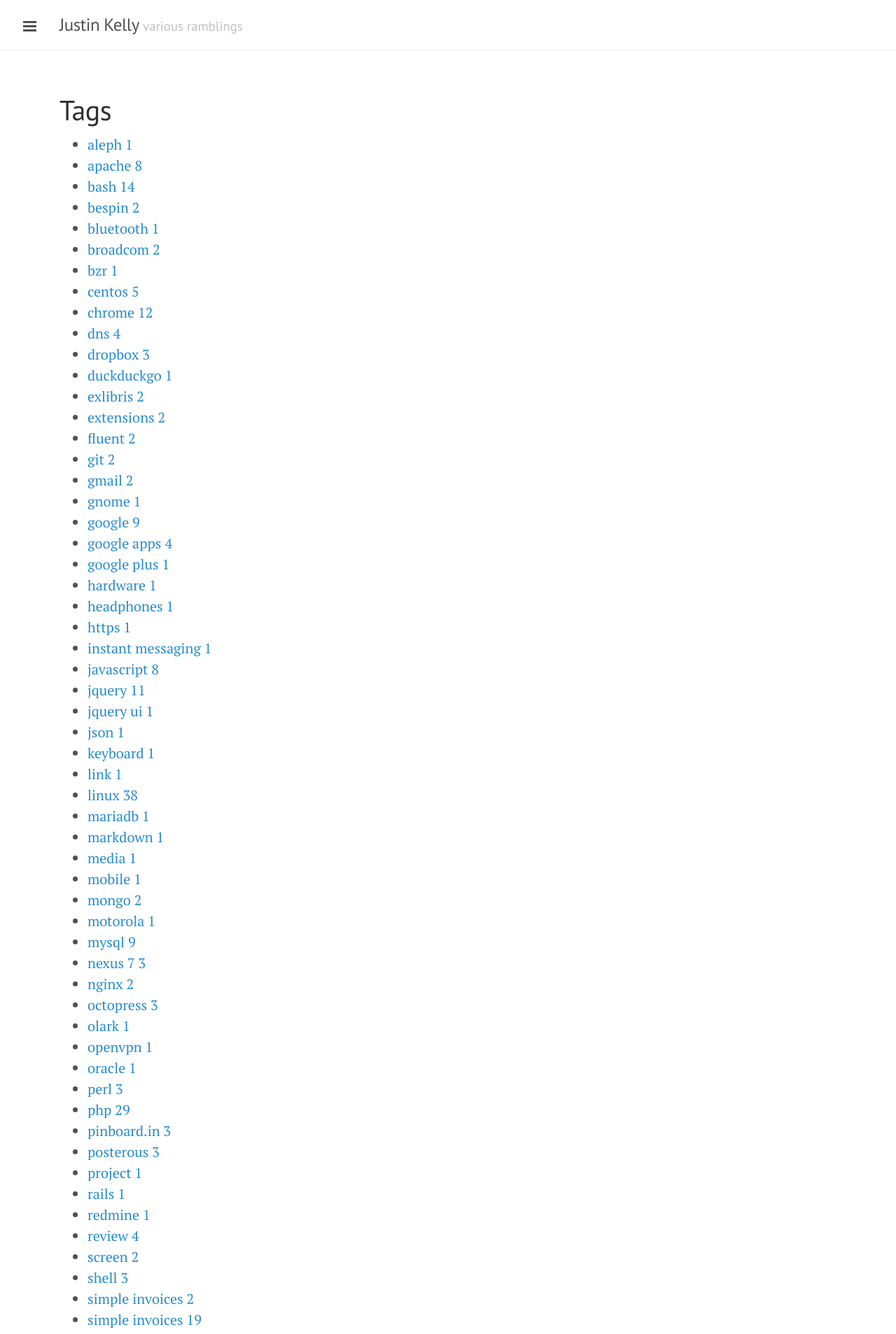
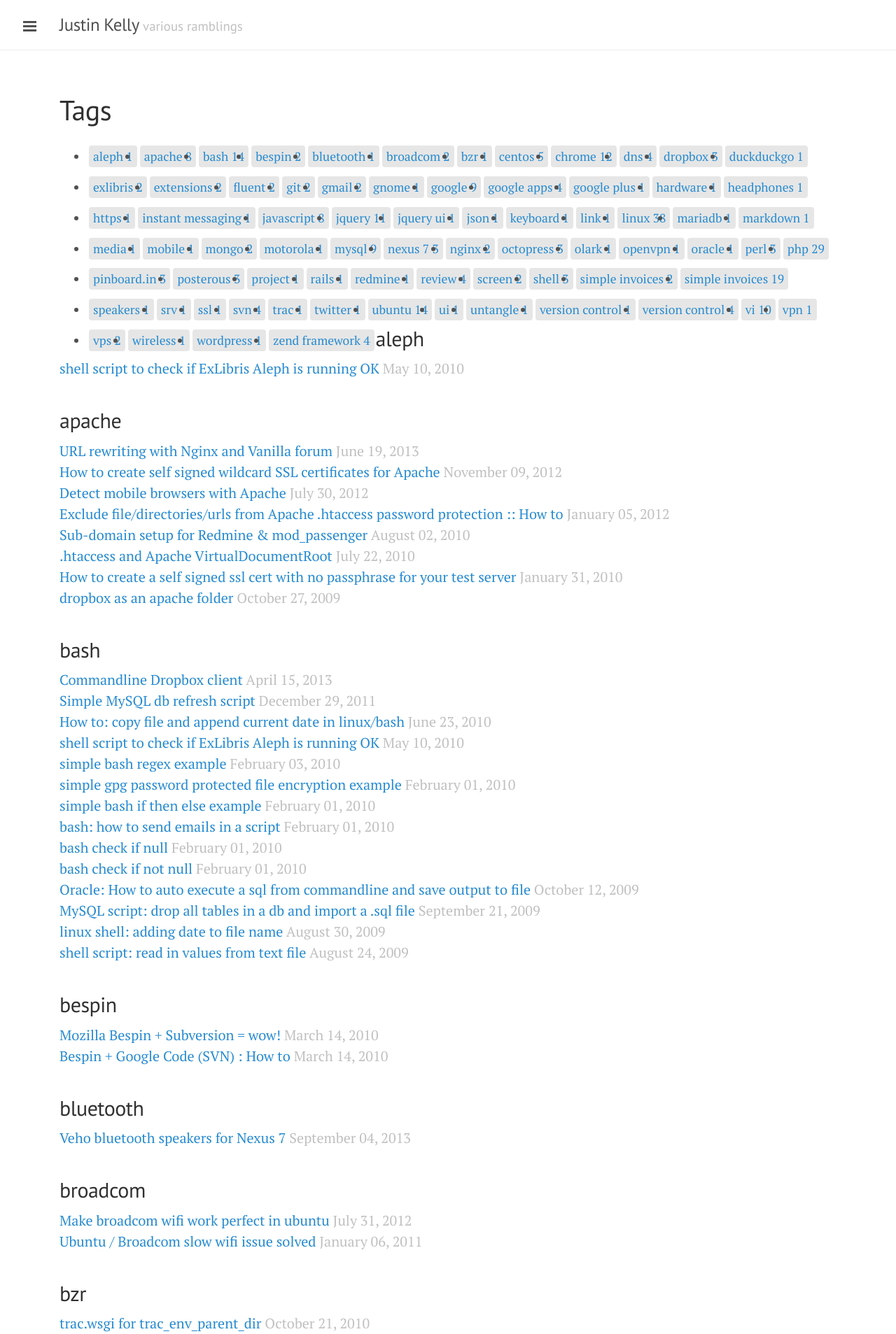
Before and after one commit to justinkelly/justinkelly.github.io, a Jekyll site: the page built from tags/index.md, in a window 1280 px wide. Shown: the top 1907 px of the page at 70% size. Built offline with Jekyll 4.4.1, drawn with Linux system fonts in a browser that asks for light colours; nearby versions of some CDN libraries.

Commit message:
Update justinkelly.css

```diff
--- a/css/justinkelly.css
+++ b/css/justinkelly.css
@@ -44,6 +44,42 @@
 .related {
     border-top: 0px solid #eee;
     padding-top: 1rem;
+}
+
+/*tags page*/
+
+ul.posts {
+    list-style-type: none;
+    margin-bottom: 2rem;
+    padding: 0;
+}
+
+ul.posts li span {
+    color: silver;
+}
+
+tag-box {
+    list-style: none;
+    margin: 0;
+    padding: 4px 0;
+    overflow: hidden;
+}
+
+.tag-box.inline li {
+    float: left;
+    font-size: 14px;
+    font-size: 0.875rem;
+    line-height: 2.5;
+}
+
+.tag-box a {
+    padding: 4px 6px;
+    margin: 2px;
+    background-color: #e6e6e6;
+    -webkit-border-radius: 4px;
+    -moz-border-radius: 4px;
+    border-radius: 4px;
+    text-decoration: none;
 }
 
 /*Add social icons*/
```
